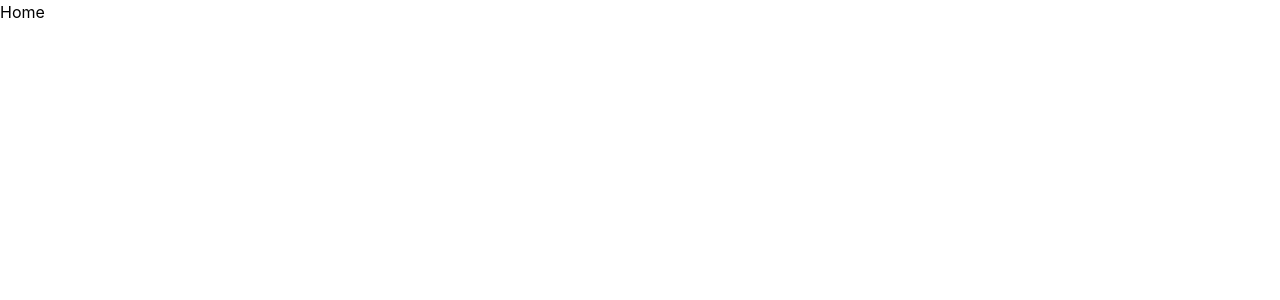
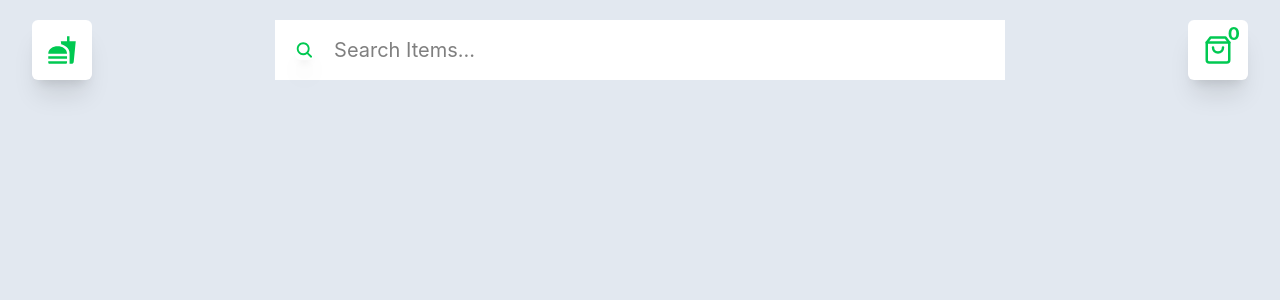
Before and after one commit to 1-Ujjwal/food-delivery, a React (Vite) app: page / in a window 1280 px wide. Shown: the top 300 px of the page. Built offline with nearby package versions, Linux system fonts and the light colour scheme.

Commit message:
Made Navbar component

```diff
--- a/package.json
+++ b/package.json
@@ -13,6 +13,7 @@
     "@tailwindcss/vite": "^4.2.2",
     "react": "^19.2.4",
     "react-dom": "^19.2.4",
+    "react-icons": "^5.6.0",
     "tailwindcss": "^4.2.2"
   },
   "devDependencies": {
--- /dev/null
+++ b/src/components/Navbar.jsx
@@ -0,0 +1,33 @@
+import React from "react";
+import { MdFastfood } from "react-icons/md";
+import { IoSearch } from "react-icons/io5";
+import { LuShoppingBag } from "react-icons/lu";
+
+const Navbar = () => {
+  return (
+    <div className="flex items-center justify-between w-full h-25 px-8">
+      <div className="flex items-center justify-center bg-white w-15 h-15 rounded-md shadow-xl">
+        <MdFastfood className="text-green-500 w-7.5 h-7.5" />
+      </div>
+      <form
+        action=""
+        className="flex items-center justify-center bg-white w-[60%] h-15 px-5 gap-5"
+      >
+        <IoSearch className="text-green-500 w-5 h-5 rounded-md shadow-xl" />
+        <input
+          type="text"
+          placeholder="Search Items..."
+          className="w-full outline-none text-[20px]"
+        />
+      </form>
+      <div className="flex items-center justify-center bg-white w-15 h-15 rounded-md shadow-xl relative">
+        <span className="absolute top-0 right-2 text-green-500 font-bold text-[18px]">
+          0
+        </span>
+        <LuShoppingBag className="text-green-500 w-7.5 h-7.5" />
+      </div>
+    </div>
+  );
+};
+
+export default Navbar;
--- a/src/pages/Home.jsx
+++ b/src/pages/Home.jsx
@@ -1,7 +1,12 @@
 import React from "react";
+import Navbar from "../components/Navbar";
 
 const Home = () => {
-  return <div>Home</div>;
+  return (
+    <div className="bg-slate-200 w-full min-h-screen">
+      <Navbar />
+    </div>
+  );
 };
 
 export default Home;
```
Also changed, not shown: 1 other file (tests, documents, lock files or other folders).
